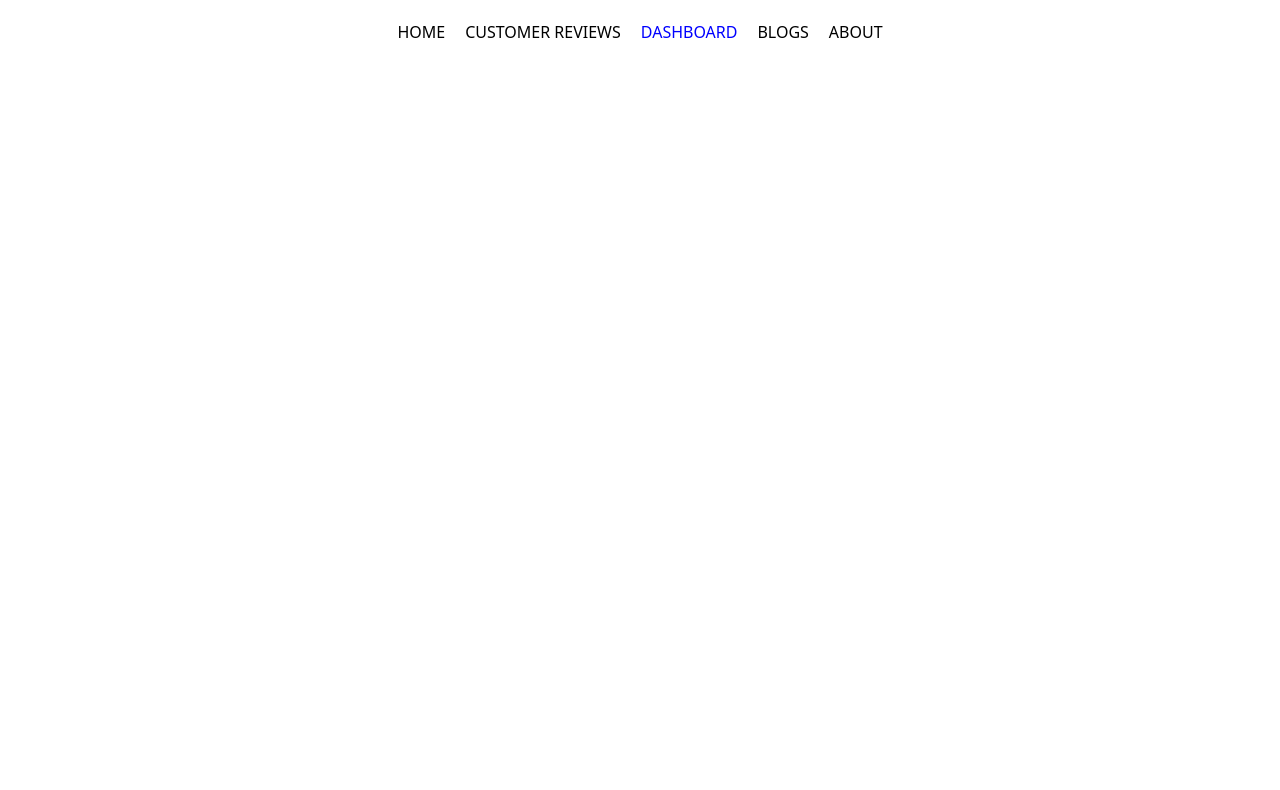
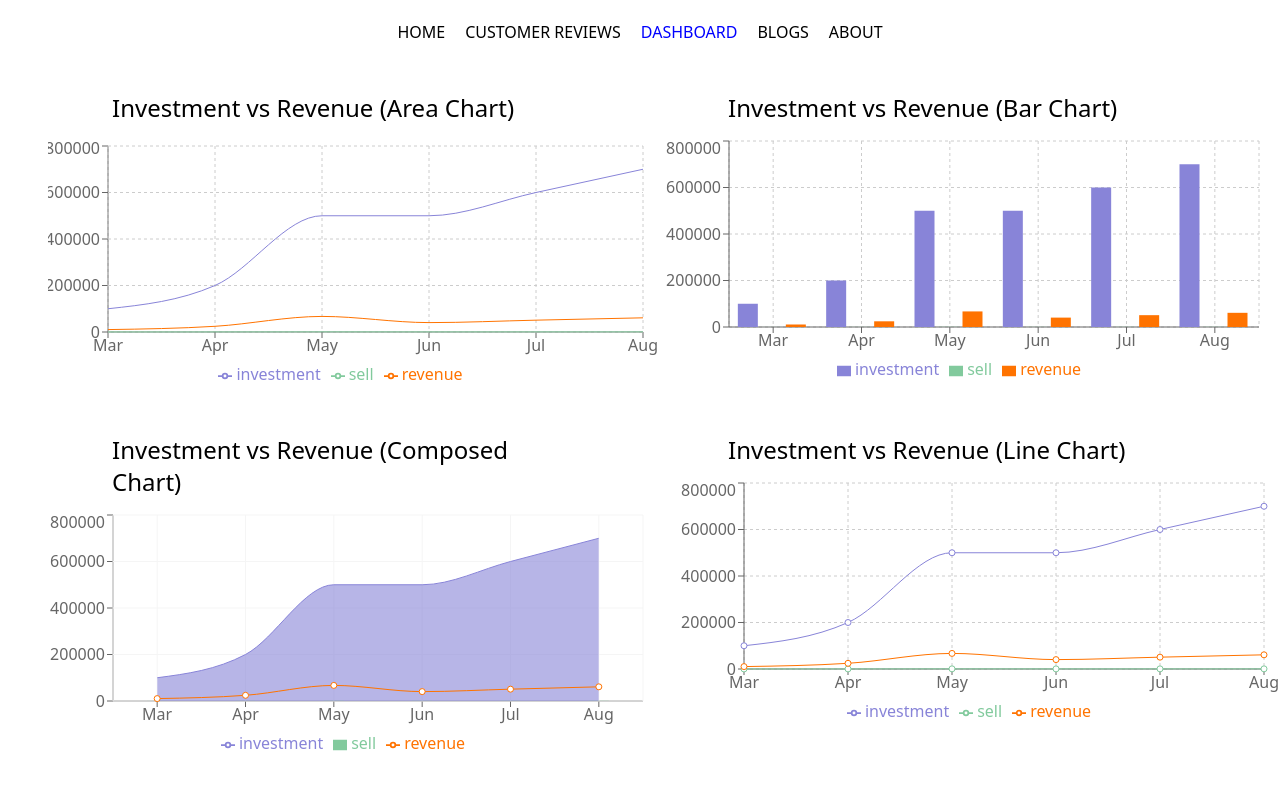
Before and after one commit to mdmehedihasan212/desktop-computer-analysis, a React (Create React App) app: page /dashboard in a window 1280 px wide. Shown: the top 790 px of the page. Built offline with nearby package versions, Linux system fonts and the light colour scheme.

Commit message:
add dashboard component and create four diffrent cart

```diff
--- a/src/components/DashBoard/DashBoard.js
+++ b/src/components/DashBoard/DashBoard.js
@@ -1,10 +1,113 @@
 import React from 'react';
+import { Area, AreaChart, Bar, BarChart, CartesianGrid, ComposedChart, Legend, Line, LineChart, Tooltip, XAxis, YAxis } from 'recharts';
+
+const data = [
+    {
+        "month": "Mar",
+        "investment": 100000,
+        "sell": 241,
+        "revenue": 10401
+    },
+    {
+        "month": "Apr",
+        "investment": 200000,
+        "sell": 423,
+        "revenue": 24500
+    },
+    {
+        "month": "May",
+        "investment": 500000,
+        "sell": 726,
+        "revenue": 67010
+    },
+    {
+        "month": "Jun",
+        "investment": 500000,
+        "sell": 529,
+        "revenue": 40405
+    },
+    {
+        "month": "Jul",
+        "investment": 600000,
+        "sell": 601,
+        "revenue": 50900
+    },
+    {
+        "month": "Aug",
+        "investment": 700000,
+        "sell": 670,
+        "revenue": 61000
+    }
+]
 
 const DashBoard = () => {
     return (
-        <div>
-
-        </div>
+        <section className='grid grid-cols-2 gap-12 mt-12 px-12'>
+            <div>
+                <h1 className='text-2xl font-normal mb-3 mx-16'>Investment vs Revenue (Area Chart)</h1>
+                <AreaChart width={625} height={250} data={data}
+                    margin={{ top: 10, right: 30, left: 0, bottom: 0 }}>
+                    <defs>
+                        <linearGradient id="colorUv" x1="0" y1="0" x2="0" y2="1">
+                            <stop offset="5%" stopColor="#8884d8" stopOpacity={0.8} />
+                            <stop offset="95%" stopColor="#8884d8" stopOpacity={0} />
+                        </linearGradient>
+                        <linearGradient id="colorPv" x1="0" y1="0" x2="0" y2="1">
+                            <stop offset="5%" stopColor="#82ca9d" stopOpacity={0.8} />
+                            <stop offset="95%" stopColor="#82ca9d" stopOpacity={0} />
+                        </linearGradient>
+                    </defs>
+                    <XAxis dataKey="month" />
+                    <YAxis />
+                    <CartesianGrid strokeDasharray="3 3" />
+                    <Tooltip />
+                    <Legend />
+                    <Area type="monotone" dataKey="investment" stroke="#8884d8" fillOpacity={1} fill="url(#colorInvestment)" />
+                    <Area type="monotone" dataKey="sell" stroke="#82ca9d" fillOpacity={1} fill="url(#colorSell)" />
+                    <Area type="monotone" dataKey="revenue" stroke="#ff7300" fillOpacity={1} fill="url(#colorRevenue)" />
+                </AreaChart>
+            </div>
+            <div>
+                <h1 className='text-2xl font-normal mb-3 mx-16'>Investment vs Revenue (Bar Chart)</h1>
+                <BarChart width={600} height={250} data={data}>
+                    <CartesianGrid strokeDasharray="3 3" />
+                    <XAxis dataKey="month" />
+                    <YAxis />
+                    <Tooltip />
+                    <Legend />
+                    <Bar dataKey="investment" fill="#8884d8" />
+                    <Bar dataKey="sell" fill="#82ca9d" />
+                    <Bar dataKey="revenue" fill="#ff7300" />
+                </BarChart>
+            </div>
+            <div>
+                <h1 className='text-2xl font-normal mb-3 mx-16'>Investment vs Revenue (Composed Chart)</h1>
+                <ComposedChart width={600} height={250} data={data}>
+                    <XAxis dataKey="month" />
+                    <YAxis />
+                    <Tooltip />
+                    <Legend />
+                    <CartesianGrid stroke="#f5f5f5" />
+                    <Area type="monotone" dataKey="investment" fill="#8884d8" stroke="#8884d8" />
+                    <Bar dataKey="sell" barSize={20} fill="#82ca9d" />
+                    <Line type="monotone" dataKey="revenue" stroke="#ff7300" />
+                </ComposedChart>
+            </div>
+            <div>
+                <h1 className='text-2xl font-normal mb-3 mx-16'>Investment vs Revenue (Line Chart)</h1>
+                <LineChart width={630} height={250} data={data}
+                    margin={{ top: 5, right: 30, left: 20, bottom: 5 }}>
+                    <CartesianGrid strokeDasharray="3 3" />
+                    <XAxis dataKey="month" />
+                    <YAxis />
+                    <Tooltip />
+                    <Legend />
+                    <Line type="monotone" dataKey="investment" stroke="#8884d8" />
+                    <Line type="monotone" dataKey="sell" stroke="#82ca9d" />
+                    <Line type="monotone" dataKey="revenue" stroke="#ff7300" />
+                </LineChart>
+            </div>
+        </section>
     );
 };
 
```
